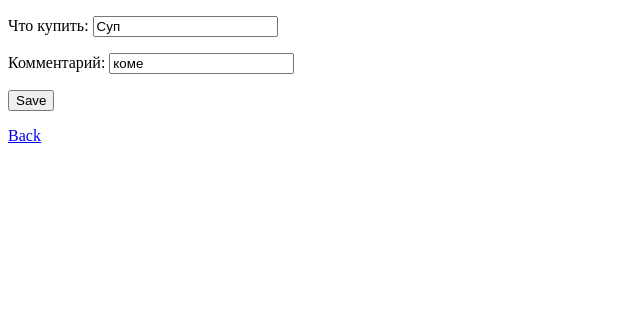
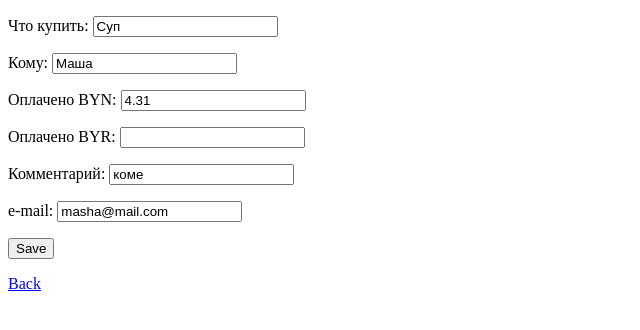
Before and after one commit to 3rmack/IT_academy_lunch_order, a Django app: page /edit//?id=9 in a window 1280 px wide. Shown: the top 330 px of the page, without its empty margins (0-640 px from the left). Run offline with Django 3.2, Linux system fonts and the light colour scheme; a user stored in the database is signed in; data comes from the database, SQL or seed files in the repository; both versions use the stored data as it was after the commit.

Commit message:
some fixes

```diff
--- a/IT_academy_lunch_order/settings.py
+++ b/IT_academy_lunch_order/settings.py
@@ -128,5 +128,6 @@ USE_TZ = True
 STATIC_URL = '/static/'
 
 EMAIL_BACKEND = 'django.core.mail.backends.filebased.EmailBackend'
-EMAIL_FILE_PATH = 'C:\emails'  # TODO: path to email backend
-# EMAIL_FILE_PATH = os.path.join(BASE_DIR, '/emails')
+EMAIL_FILE_PATH = os.path.join(BASE_DIR, 'emails')
+
+# LOGIN_REDIRECT_URL = '/admin_page/'
--- a/lunch_order/templates/registration/login.html
+++ b/lunch_order/templates/registration/login.html
@@ -4,7 +4,7 @@
     <form method="POST" action="{% url 'login' %}">
         {% csrf_token %}
         {{ form.as_p }}
-        <input type="hidden" name="next" value="/thanks/">
+        <input type="hidden" name="next" value="/admin_page/">
         <input type="submit" value="ok">
     </form>
 {% endblock %}
--- a/lunch_order/urls.py
+++ b/lunch_order/urls.py
@@ -2,9 +2,11 @@ from django.conf.urls import url
 from . import views
 
 urlpatterns = [
-    url(r'order', views.order, name='order'),
-    url(r'admin_page', views.admin, name='admin_page'),
-    url(r'edit', views.edit_order, name='edit'),
-    url(r'delete', views.delete_order, name='delete'),
+    url(r'order/', views.order, name='order'),
+    url(r'admin_page/', views.admin, name='admin_page'),
+    url(r'edit/', views.edit_order, name='edit'),
+    url(r'delete/', views.delete_order, name='delete'),
+    url(r'logout/$', 'django.contrib.auth.views.logout', {'next_page': '/'}, name='logout'),
+    url(r'login/$', 'django.contrib.auth.views.login', name='login'),
     url(r'', views.index, name='index'),
 ]
--- a/lunch_order/views.py
+++ b/lunch_order/views.py
@@ -15,23 +15,56 @@ def index(request):
     return render(request, 'index.html')
 
 
-def send_email(recipient, order):
+def send_email(recipient, order, order_old=None):
     sender = User.objects.filter(is_superuser=True).first().email
+
+    if order_old:
+        if not order_old.byn:
+            order_old.byn = ''
+        if not order_old.byr:
+            order_old.byr = ''
+    if not order.byn:
+        order.byn = ''
+    if not order.byr:
+        order.byr = ''
+    body = u'Что купить: {0}\n' \
+           u'Кому: {1}\n' \
+           u'Оплачено BYN: {2}\n' \
+           u'Оплачено BYR: {3}\n' \
+           u'Комментарий: {4}'.format(order.dish, order.name, order.byn, order.byr, order.comment)
+    recipients = [order.email]
+
     if recipient == 'user':
-        subject = 'Your lunch order modified'
-        body = u'Что купить: {0}\nКомментарий: {1}'.format(order.dish, order.comment)
-        recipients = [order.email]
-        send_mail(subject, body, sender, recipients)
+        subject = u'Ваш заказ был изменен'
+        body = u'Старый заказ\n' \
+               u'Что купить: {0}\n' \
+               u'Кому: {1}\n' \
+               u'Оплачено BYN: {2}\n' \
+               u'Оплачено BYR: {3}\n' \
+               u'Комментарий: {4}\n' \
+               u'E-mail: {5}\n' \
+               u'\n' \
+               u'Новый заказ\n' \
+               u'Что купить: {6}\n' \
+               u'Кому: {7}\n' \
+               u'Оплачено BYN: {8}\n' \
+               u'Оплачено BYR: {9}\n' \
+               u'Комментарий: {10}\n' \
+               u'E-mail: {11}'.format(order_old.dish, order_old.name, order_old.byn, order_old.byr, order_old.comment, order_old.email,
+                                      order.dish, order.name, order.byn, order.byr, order.comment, order.email)
+
     elif recipient == 'admin':
-        subject = 'New lunch order'
-        body = u'Что купить: {0}\nКому: {1}\nКомментарий: {2}'.format(order.dish, order.name, order.comment)
+        subject = u'Новый заказ'
         recipients = [sender]
-        send_mail(subject, body, sender, recipients)
+    elif recipient == 'delete':
+        subject = u'Ваш заказ был удален'
+
+    send_mail(subject, body, sender, recipients)
 
 
 def check_time():
-    time_notify_admin = time(21, 00)
-    time_stop_work = time(23, 00)
+    time_notify_admin = time(13, 00)
+    time_stop_work = time(15, 00)
     time_now = timezone.localtime(timezone.now()).time()
     if time_now > time_stop_work:
         return 'stop'
@@ -51,10 +84,10 @@ def order(request):
             if check_time() == 'notify':
                 send_email('admin', order)
                 # print 'notify'
-            context = {'message': 'Your lunch order successfully added'}
+            context = {'message': u'Заказ успешно добавлен'}
             return render(request, 'order_success.html', context)
         else:
-            context = {'message': 'Lunch order failed. Looks like you input something not correct'}
+            context = {'message': u'Ощибка. Вы ввели неверные данные'}
             return render(request, 'order_success.html', context)
     else:
         order_f = OrderForm()
@@ -62,7 +95,7 @@ def order(request):
         disable_submit = False
 
         if check_time() == 'stop':
-            message = 'Order time expired. Your order will not be accepted.'
+            message = u'Время приема заказов истекло. Ваш заказ не будет принят.'
             disable_submit = True
             for field in order_f.fields:
                 order_f.fields[field].widget.attrs['disabled'] = True
@@ -71,7 +104,7 @@ def order(request):
         return render(request, 'order_add_form.html', context)
 
 
-@login_required(login_url='/accounts/login/')
+@login_required(login_url='/login/')
 def admin(request):
     orders = Orders.objects.filter()
     total_byn = 0
@@ -91,11 +124,25 @@ def admin(request):
 def edit_order(request):
     if request.method == 'POST':
         order_to_edit = request.POST
+        order_old = Orders.objects.get(id=order_to_edit['id'])
         order = Orders.objects.get(id=order_to_edit['id'])
         order.dish = order_to_edit['dish']
+        order.name = order_to_edit['name']
+
+        if order_to_edit['byn'] == '':
+            order.byn = None
+        else:
+            order.byn = order_to_edit['byn']
+
+        if order_to_edit['byr'] == '':
+            order_old.byr = None
+        else:
+            order.byr = order_to_edit['byr']
+
         order.comment = order_to_edit['comment']
+        order.email = order_to_edit['email']
         order.save()
-        send_email('user', order)
+        send_email('user', order, order_old=order_old)
         return render(request, 'edit_success.html', {'message': 'Edit success'})
     else:
         order_id = request.GET.get('id')
@@ -107,5 +154,7 @@ def edit_order(request):
 @login_required(login_url='/accounts/login/')
 def delete_order(request):
     order_to_delete_id = request.GET.get('id')
-    Orders.objects.get(id=order_to_delete_id).delete()
+    order = Orders.objects.get(id=order_to_delete_id)
+    send_email('delete', order)
+    order.delete()
     return render(request, 'edit_success.html', {'message': 'Order deleted'})
--- a/templates/edit_success.html
+++ b/templates/edit_success.html
@@ -4,5 +4,5 @@
     {% csrf_token %}
     <p>{{ message }}</p>
     <p><a href="{% url 'admin_page' %}">Return to Admin page</a></p>
-    <p><a href="{% url 'index' %}">Return to Main page</a></p>
+{#    <p><a href="{% url 'index' %}">Return to Main page</a></p>#}
 {% endblock %}
--- a/templates/order_edit_form.html
+++ b/templates/order_edit_form.html
@@ -8,8 +8,24 @@
             <input type="text" name="dish" value="{{ order_to_edit.dish }}">
         </p>
         <p>
+            Кому:
+            <input type="text" name="name" value="{{ order_to_edit.name }}">
+        </p>
+        <p>
+            Оплачено BYN:
+            <input type="number" step="any" min="0" name="byn" value="{{ order_to_edit.byn }}">
+        </p>
+        <p>
+            Оплачено BYR:
+            <input type="number" name="byr" value="{{ order_to_edit.byr }}">
+        </p>
+        <p>
             Комментарий:
             <input type="text" name="comment" value="{{ order_to_edit.comment }}">
+        </p>
+        <p>
+            e-mail:
+            <input type="text" name="email" value="{{ order_to_edit.email }}">
         </p>
         <input type="hidden" name="id" value="{{ order_to_edit.id }}">
         <p><input type="submit" value="Save"></p>
```
Also changed, not shown: lunch_order/forms.py (+6 -10 lines), templates/admin.html (+5 -2 lines), lunch_order.db.
